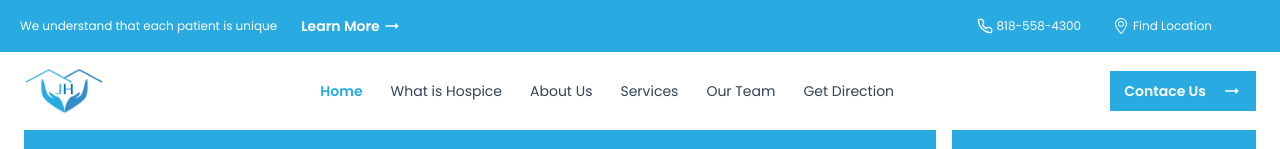
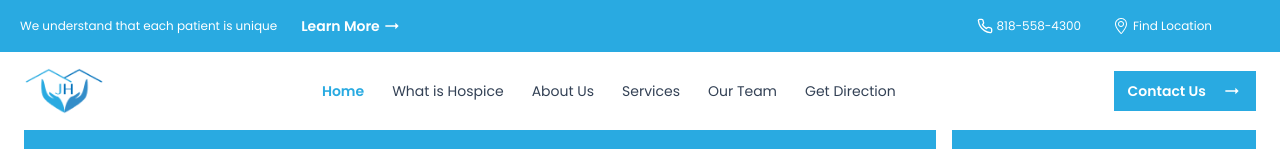
Before and after one commit to asfarmunir/journey_hospice, a Next.js app: page / in a window 1280 px wide. Shown: the top 149 px of the page. Built offline with nearby package versions, Linux system fonts and the light colour scheme.

Commit message:
Update Navbar.tsx

```diff
--- a/app/components/shared/Navbar.tsx
+++ b/app/components/shared/Navbar.tsx
@@ -122,7 +122,7 @@ const Navbar = () => {
       </Sheet>
 
       <button className=" bg-primary p-2.5 2xl:p-3 px-3.5 2xl:px-4 text-white text-sm 2xl:text-base font-semibold hidden lg:inline-flex items-center gap-4">
-        Contace Us
+        Contact Us
         <MdArrowRightAlt className=" text-white 2xl:text-3xl text-xl" />
       </button>
     </nav>
```
